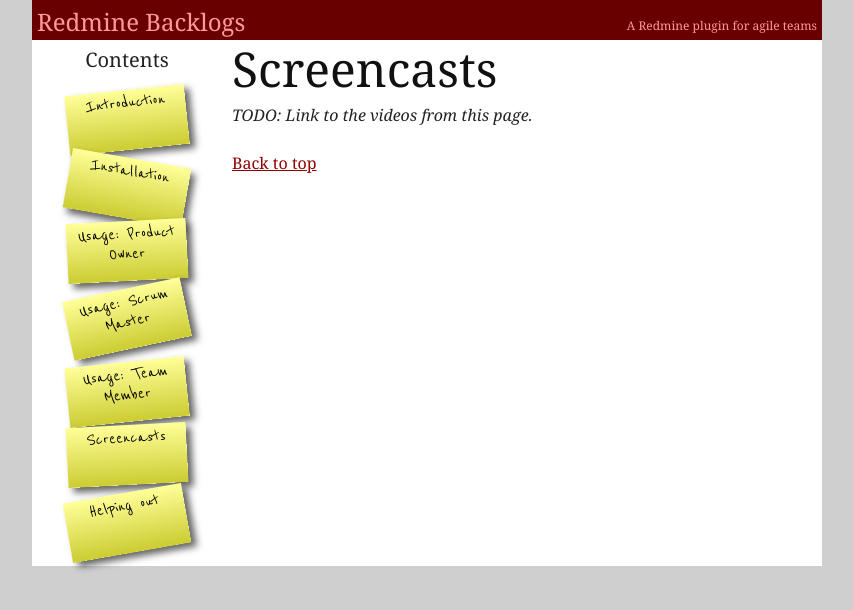
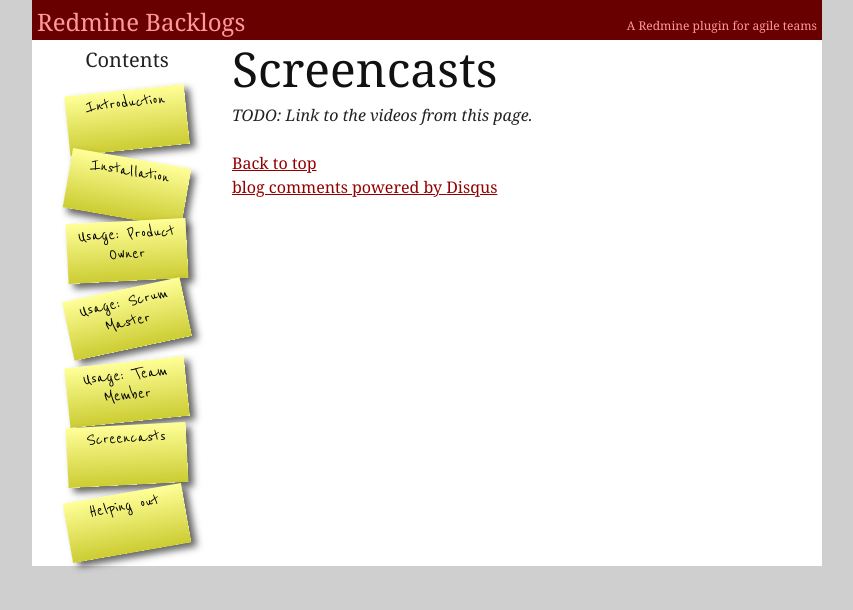
Before and after one commit to backlogs/www, a Jekyll site: the page built from _posts/en/1995-01-01-screencasts.markdown, in a window 1280 px wide. Shown: the top 610 px of the page, without its empty margins (213-1066 px from the left). Built offline with Jekyll 4.4.1, drawn with Linux system fonts in a browser that asks for light colours; comment, search, counter and statistics services are not loaded; part of the change alters nothing that is shown.

Commit message:
Add Disqus to pages

```diff
--- a/_layouts/default.html
+++ b/_layouts/default.html
@@ -9,6 +9,17 @@
   <!--[if lt IE 8]><link rel="stylesheet" href="../../assets/styles/blueprint/ie.css" type="text/css" media="screen, projection"><![endif]-->
   <link rel="stylesheet" type="text/css" href="../../assets/styles/default.css" />
   <link href="http://fonts.googleapis.com/css?family=Reenie+Beanie:regular" rel="stylesheet" type="text/css" >
+  <!-- BEGIN DISQUS -->
+  <script type="text/javascript">
+  if(window.location.hostname=="localhost") var disqus_developer = true;
+  var disqus_shortname = 'redminebacklogs';
+  (function () {
+    var s = document.createElement('script'); s.async = true;
+    s.src = 'http://disqus.com/forums/redminebacklogs/count.js';
+    (document.getElementsByTagName('HEAD')[0] || document.getElementsByTagName('BODY')[0]).appendChild(s);
+  }());
+  </script>
+  <!-- END DISQUS -->
 </head>
 <body>
   <div class="container">
@@ -34,6 +45,21 @@
         <div id="content">
         	{{ content }}
         	<a href="#top">Back to top</a>
+          <!-- BEGIN DISQUS CODE -->
+          <div id="disqus_thread"></div>
+          <script type="text/javascript">
+            /**
+              * var disqus_identifier; [Optional but recommended: Define a unique identifier (e.g. post id or slug) for this thread]
+              */
+            (function() {
+             var dsq = document.createElement('script'); dsq.type = 'text/javascript'; dsq.async = true;
+             dsq.src = 'http://redminebacklogs.disqus.com/embed.js';
+             (document.getElementsByTagName('head')[0] || document.getElementsByTagName('body')[0]).appendChild(dsq);
+            })();
+          </script>
+          <noscript>Please enable JavaScript to view the <a href="http://disqus.com/?ref_noscript=redminebacklogs">comments powered by Disqus.</a></noscript>
+          <a href="http://disqus.com" class="dsq-brlink">blog comments powered by <span class="logo-disqus">Disqus</span></a>
+          <!-- END DISQUS CODE -->
       	</div>
       </div>
     </div>
```
